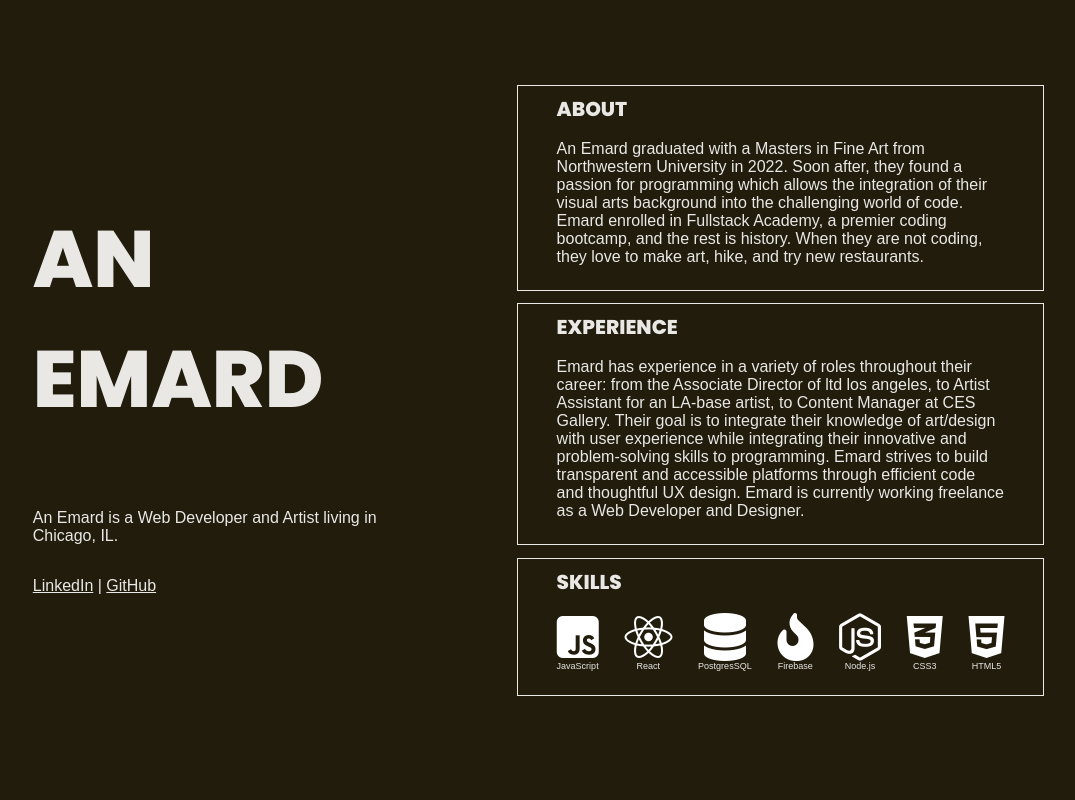
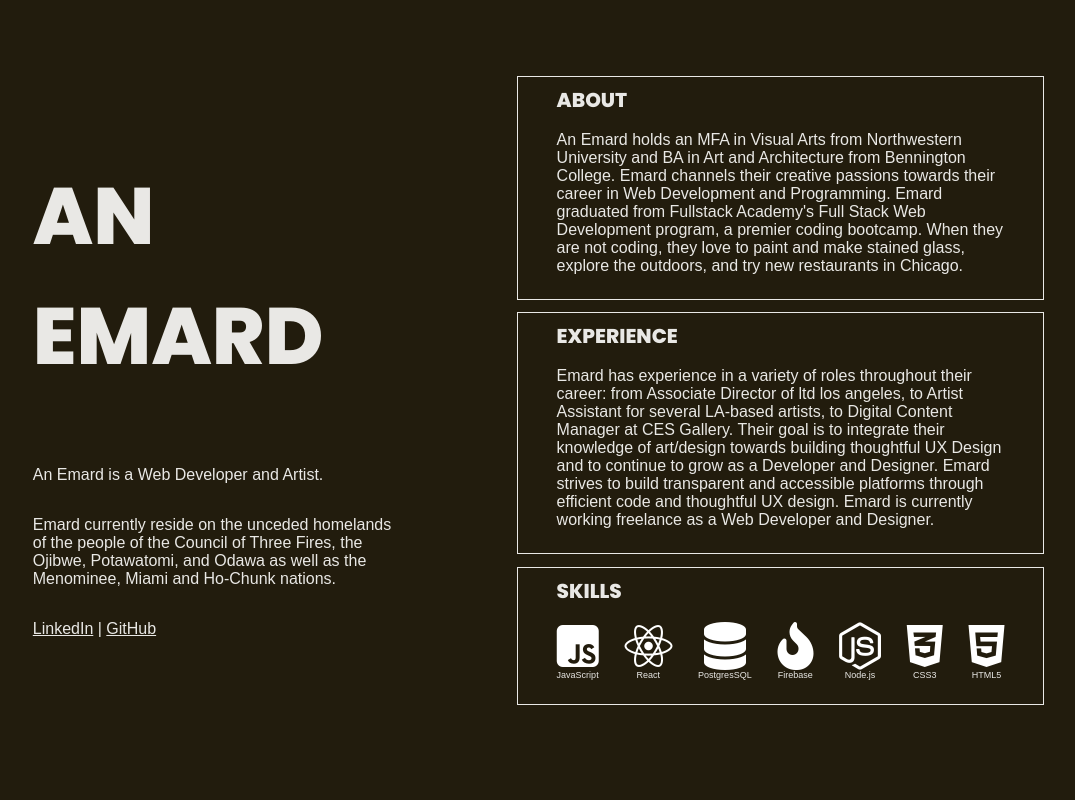
Before and after one commit to anemard/portfolio_tech_website, a React (Create React App) app: page / in a window 1280 px wide. Shown: the top 800 px of the page, without its empty margins (108-1183 px from the left). Built offline with nearby package versions, Linux system fonts and the light colour scheme.

Commit message:
updated bio/intro/exp

```diff
--- a/src/components/About.js
+++ b/src/components/About.js
@@ -5,7 +5,7 @@ function About() {
     return (
       <div className='about-container'>
         <span className="component-title">ABOUT</span>
-        <p>An Emard graduated with a Masters in Fine Art from Northwestern University in 2022. Soon after, they found a passion for programming which allows the integration of their visual arts background into the challenging world of code. Emard enrolled in Fullstack Academy, a premier coding bootcamp, and the rest is history. When they are not coding, they love to make art, hike, and try new restaurants.</p>
+        <p>An Emard holds an MFA in Visual Arts from Northwestern University and BA in Art and Architecture from Bennington College. Emard channels their creative passions towards their career in Web Development and Programming. Emard graduated from Fullstack Academy's Full Stack Web Development program, a premier coding bootcamp. When they are not coding, they love to paint and make stained glass, explore the outdoors, and try new restaurants in Chicago.</p>
       </div>
     )
 }
--- a/src/components/Experience.js
+++ b/src/components/Experience.js
@@ -6,7 +6,7 @@ function Experience() {
       <div className='experience-container'>
         <span className="component-title">EXPERIENCE</span>
         <p>
-          Emard has experience in a variety of roles throughout their career: from the Associate Director of ltd los angeles, to Artist Assistant for an LA-base artist, to Content Manager at CES Gallery. Their goal is to integrate their knowledge of art/design with user experience while integrating their innovative and problem-solving skills to programming. Emard strives to build transparent and accessible platforms through efficient code and thoughtful UX design. Emard is currently working freelance as a Web Developer and Designer.</p>
+          Emard has experience in a variety of roles throughout their career: from Associate Director of ltd los angeles, to Artist Assistant for several LA-based artists, to Digital Content Manager at CES Gallery. Their goal is to integrate their knowledge of art/design towards building thoughtful UX Design and to continue to grow as a Developer and Designer. Emard strives to build transparent and accessible platforms through efficient code and thoughtful UX design. Emard is currently working freelance as a Web Developer and Designer.</p>
       </div>
     )
 }
--- a/src/components/Intro.js
+++ b/src/components/Intro.js
@@ -5,7 +5,8 @@ function Intro() {
     return (
       <div className='intro-container'>
         <h1>AN EMARD</h1>
-        <p>An Emard is a Web Developer and Artist living in Chicago, IL.</p>
+        <p>An Emard is a Web Developer and Artist.</p>
+        <p>Emard currently reside on the unceded homelands of the people of the Council of Three Fires, the Ojibwe, Potawatomi, and Odawa as well as the Menominee, Miami and Ho-Chunk nations.</p>
         <p><a href="https://www.linkedin.com/in/an-emard/" target='_blank'>LinkedIn</a> | <a href="https://github.com/anemard" target="_blank" >GitHub</a></p>
       </div>
     )
```
